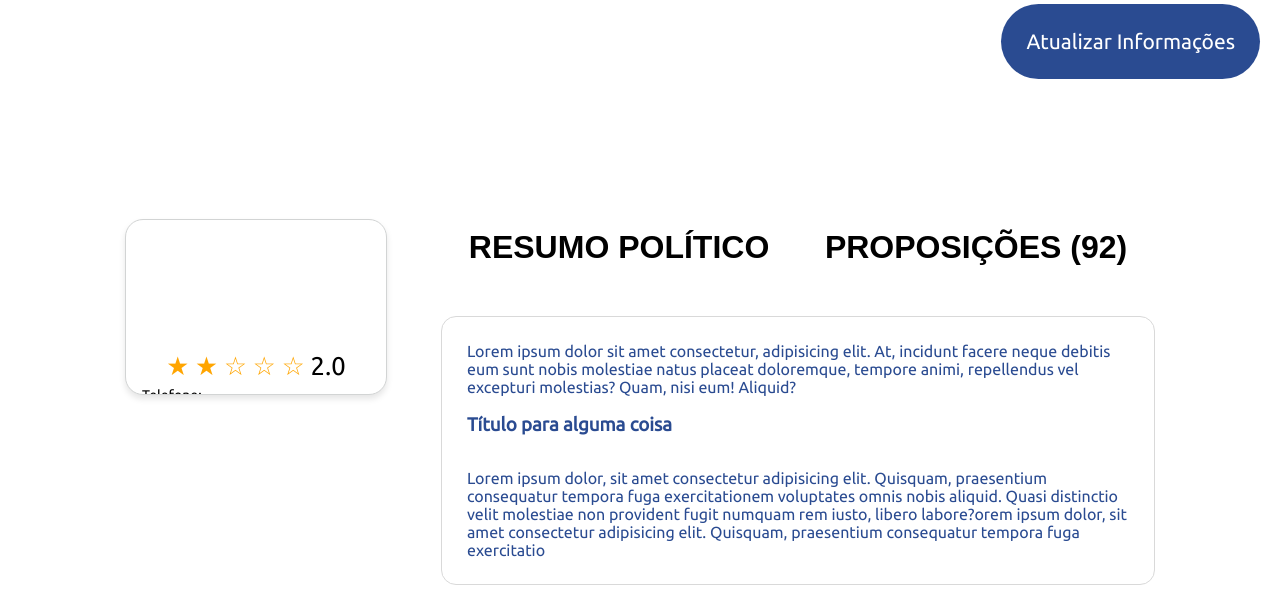
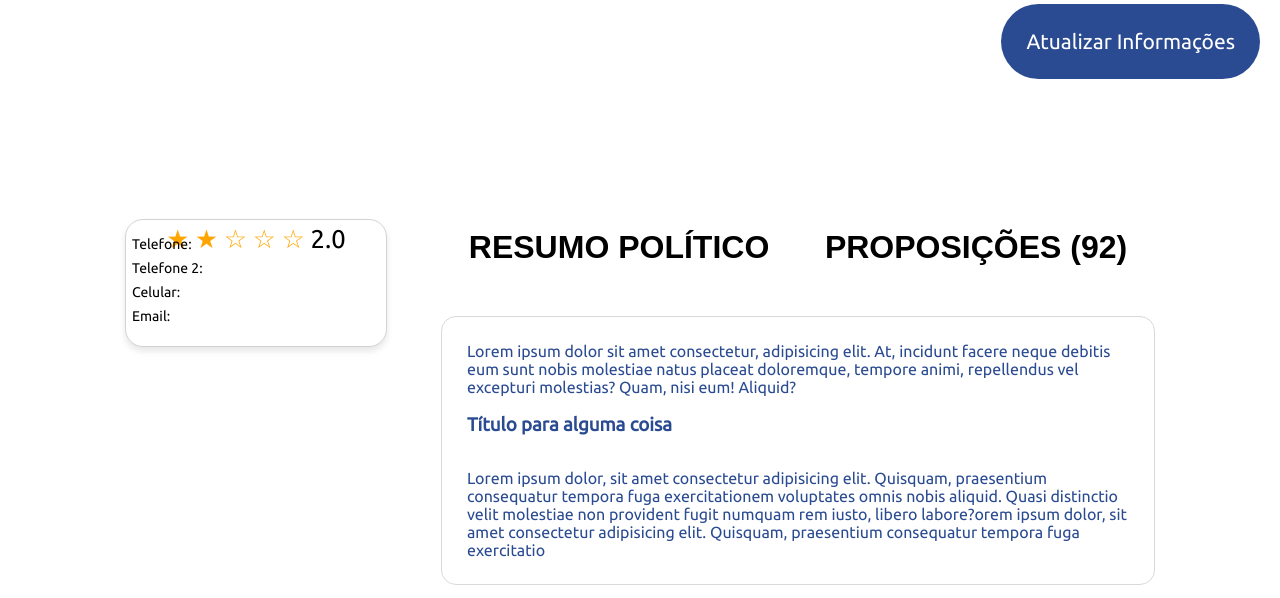
Before and after one commit to nicolygz/the-devs-department, a Flask app: page /vereador/1 in a window 1280 px wide. Shown: the part 116-714 px from the top of the page. Run offline with Flask 3, Linux system fonts and the light colour scheme; data that the repository does not hold is empty.

Commit message:
Arrumei as informações do card, que estavam saindo no chrome e alterei as div para formato de lista.

```diff
--- a/flask-project/static/lista-vereadores.css
+++ b/flask-project/static/lista-vereadores.css
@@ -18,7 +18,7 @@
     border: 0.5px solid #D2D4D4;
     border-radius: 18px;
     display: grid;
-    grid-template-rows: 75% 15% 10%;
+    grid-template-rows: auto 6% auto auto auto auto 1%;
     overflow: hidden;
     transition: transform 0.3s ease;
     box-shadow: 0 4px 6px rgba(0, 0, 0, 0.1);
@@ -52,15 +52,14 @@
 .card-text-container {
     display: flex;
     flex-direction: column;
-
-    align-items: top;
     padding: 0 6px;
 }
 
-.card-text
+.card-text-container li
 {
+    list-style-type: none;
     font-size: 14px;
-    padding: 10px
+    line-height: 1.5rem;
 
 }
 
--- a/flask-project/templates/vereador.html
+++ b/flask-project/templates/vereador.html
@@ -21,7 +21,7 @@
             <div class="flex-container-vereador">
                 <div class="card">
                     <div class="card-img">
-                        <a href="#"><img src="{{ vereador[9]}}" alt=""></a>
+                        <img src="{{ vereador[9]}}" alt=""></a>
                     </div>
                     <div class="stars_card">
                         <label for="star5" title="5 estrelas">★</label>
@@ -31,13 +31,13 @@
                         <label for="star1" title="1 estrela">☆</label>
                         <a id="notas_estrela">2.0</a>
                     </div>
-                    <div class="card-text-container">
-                        <div class="card-text">Telefone: {{ " " }}{{ vereador[3] }}</div>
-                        <div class="card-text">Telefone 2: {{ " " }}{{ vereador[4] }}</div>
-                        <div class="card-text">Celular: {{ " " }}{{ vereador[5] }}</div>
-                        <div class="card-text">Email: {{ " " }}{{ vereador[6] }}</div>
-                    </div>
-                    <div class="card-footer">{{ vereador[2] }}</div>
+                    <ul class="card-text-container">
+                        <li>Telefone: {{ " " }}{{ vereador[3] }}</li>
+                        <li>Telefone 2: {{ " " }}{{ vereador[4] }}</li>
+                        <li>Celular: {{ " " }}{{ vereador[5] }}</li>
+                        <li>Email: {{ " " }}{{ vereador[6] }}</li>
+                    </ul>
+                    <span class="card-footer">{{ vereador[2] }}</span>
                 </div>
             </div>
             <div class="container">
```
